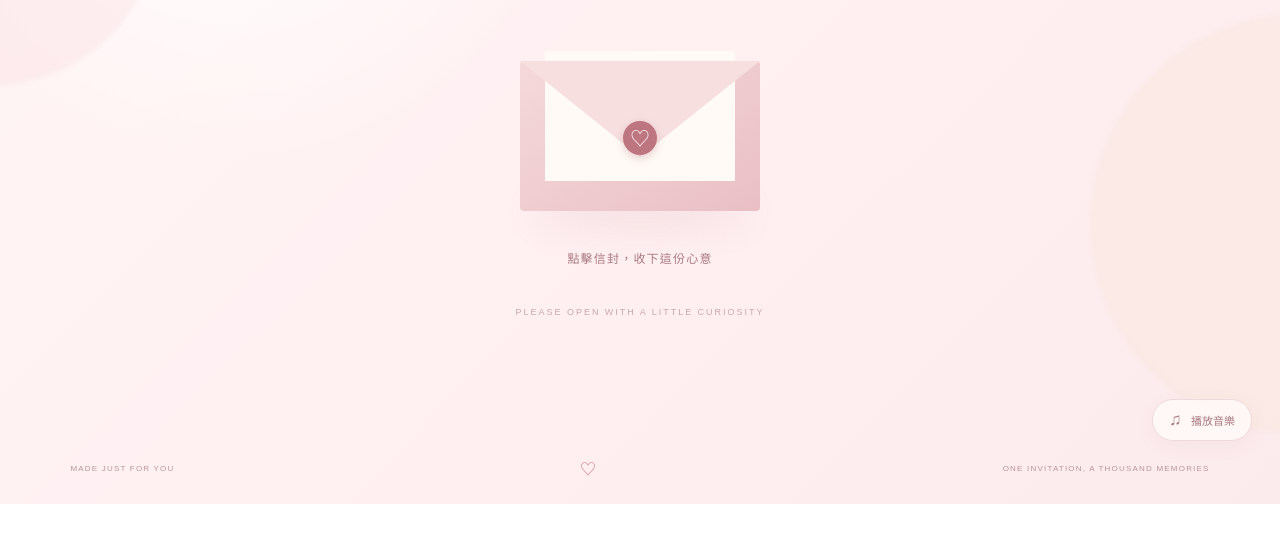
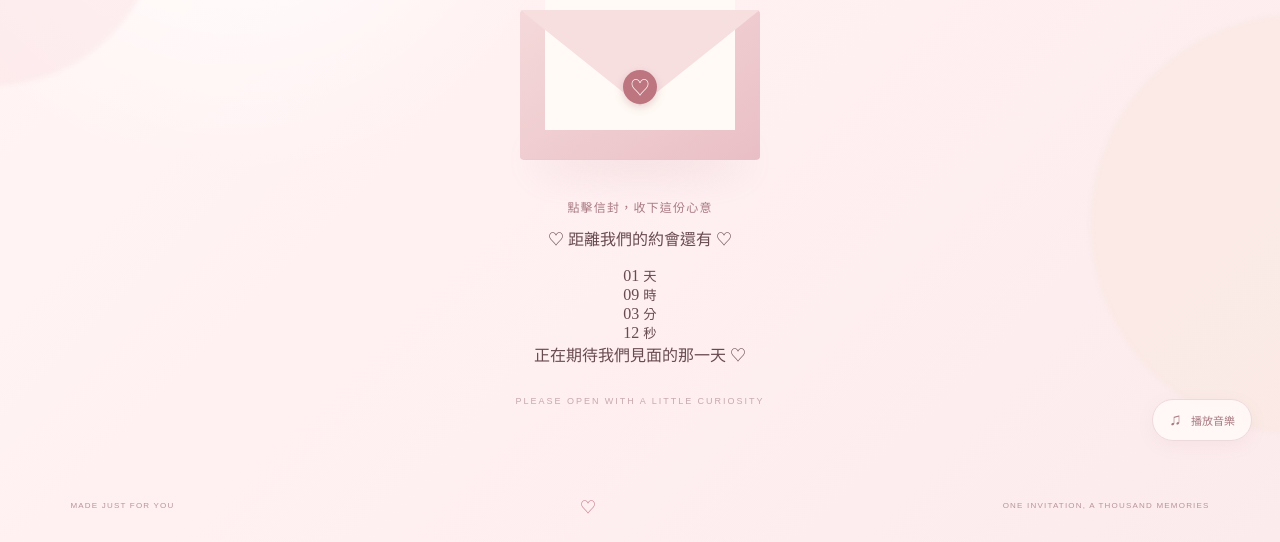
Before and after one commit to Jia2008-prog/love-invitation, a plain HTML site: page index.html in a window 1280 px wide. Shown: the part 334-876 px from the top of the page. Before the commit the page ends 838 px from the top, so only its background shows below. Drawn offline with Linux system fonts and the light colour scheme.

Commit message:
Update index.html

```diff
--- a/index.html
+++ b/index.html
@@ -37,7 +37,39 @@
           <span class="wax-seal">♡</span>
         </span>
       </button>
-      <button class="text-button" id="openText">點擊信封，收下這份心意</button>
+           <button class="text-button" id="openText">點擊信封，收下這份心意</button>
+
+      <!-- 約會倒數計時器 -->
+      <div class="countdown-card">
+        <p class="countdown-title">♡ 距離我們的約會還有 ♡</p>
+
+        <div class="countdown-timer">
+          <div class="countdown-item">
+            <span id="days">00</span>
+            <small>天</small>
+          </div>
+
+          <div class="countdown-item">
+            <span id="hours">00</span>
+            <small>時</small>
+          </div>
+
+          <div class="countdown-item">
+            <span id="minutes">00</span>
+            <small>分</small>
+          </div>
+
+          <div class="countdown-item">
+            <span id="seconds">00</span>
+            <small>秒</small>
+          </div>
+        </div>
+
+        <p id="countdownMessage" class="countdown-message">
+          正在期待我們見面的那一天 ♡
+        </p>
+      </div>
+
       <span class="tiny-note">PLEASE OPEN WITH A LITTLE CURIOSITY</span>
     </section>
 
@@ -97,7 +129,7 @@
         <span class="ticket-label">OUR NEXT LITTLE ADVENTURE</span>
         <strong>DATE WITH YOU</strong>
         <div class="ticket-line"></div>
-        <p>日期：<span>2026 年 11 月 19 日</span></p>
+        <p>日期：<span>2026 年 11 月 25 日</span></p>
         <p>地點：<span>溫暖的家</span></p>
         <p>期待和你相處的每一個時刻！</p>
         <div class="ticket-stamp">♡</div>
```
